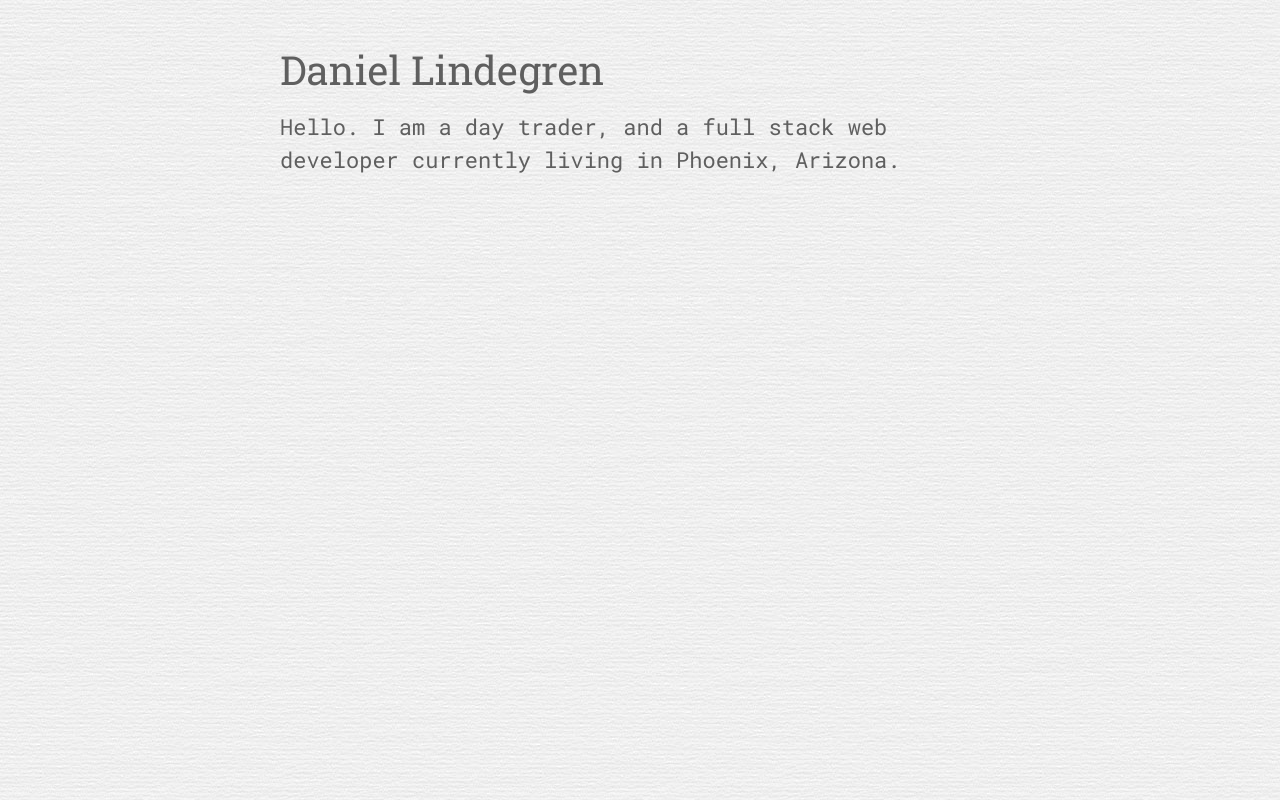
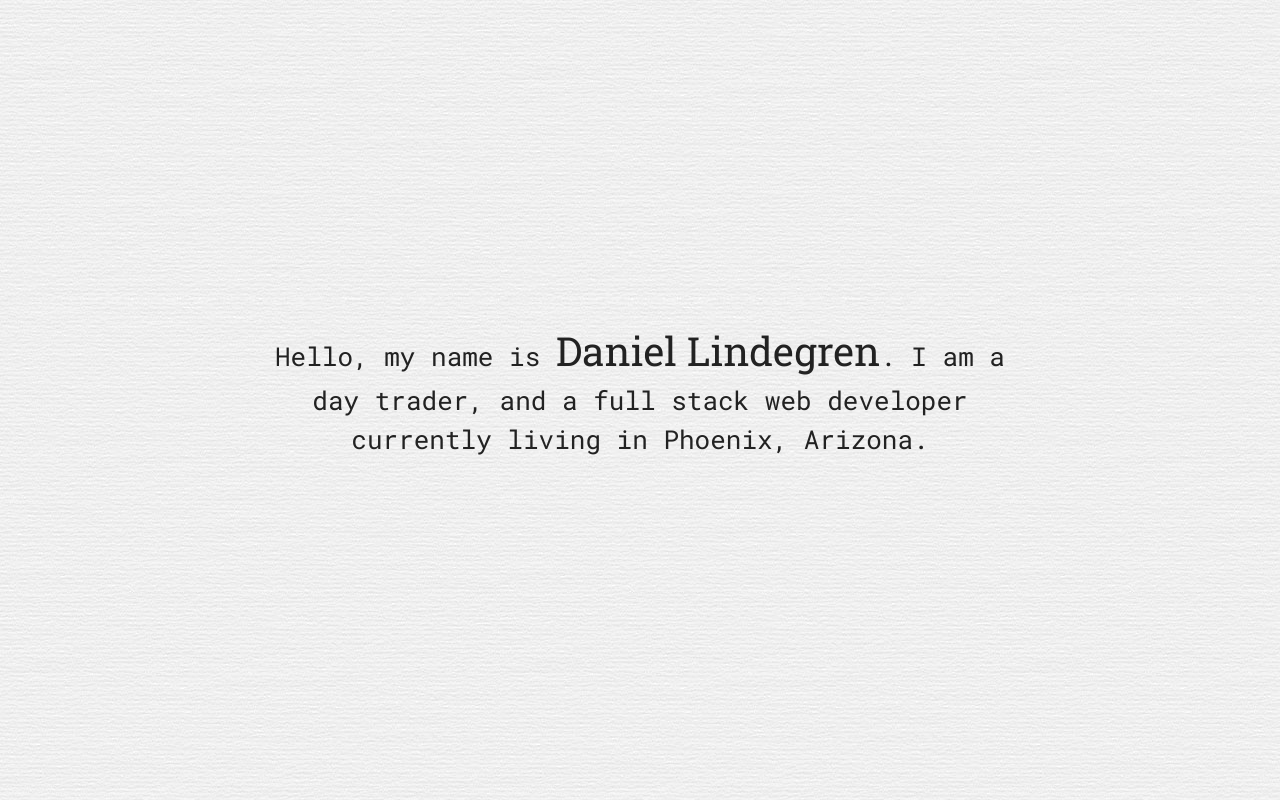
Before and after one commit to onosendi/dlindegren, a Flask app: page / in a window 1280 px wide. Run offline with Flask 2, Linux system fonts and the light colour scheme.

Commit message:
Use flexbox to center text to browser window

```diff
--- a/app/static/css/layout.css
+++ b/app/static/css/layout.css
@@ -1,24 +1,39 @@
+html, body {
+  height: 100%;
+}
+
 body {
   background: url(/static/img/paper-texture-pattern.jpg);
 }
 
 .container {
-  margin: 0 auto;
-  max-width: 750px;
+  align-items: center;
+  display: flex;
+  height: 100%;
+  justify-content: center;
 }
 
 article {
-  color: #5f5f5f;
-  margin-top: 50px;
+  max-width: 750px;
   padding: 0 15px;
+  text-align: center;
 }
 
 h1 {
-  font: 40px/1 'Roboto Slab', serif;
+  visibility: hidden;
+  display: none;
+}
+
+p {
+  font: 26px/1.5 'Roboto Mono', monospace;
   margin-bottom: 20px;
 }
 
-p {
-  font: 22px/1.5 'Roboto Mono', monospace;
-  margin-bottom: 20px;
+p em {
+  font: 40px/1.5 'Roboto Slab', serif;
 }
+
+ul {
+  align-items: center;
+  display: flex;
+}
--- a/app/templates/index.html
+++ b/app/templates/index.html
@@ -8,7 +8,8 @@
 <div class="container">
   <article>
     <h1>Daniel Lindegren</h1>
-    <p>Hello. I am a day trader, and a full stack web developer currently living in Phoenix, Arizona.</p>
+    <p>Hello, my name is <em>Daniel Lindegren</em>. I am a day trader, and a full stack web developer
+      currently living in Phoenix, Arizona.</p>
   </article>
 </div><!--//END .container-->
 </html>
```
